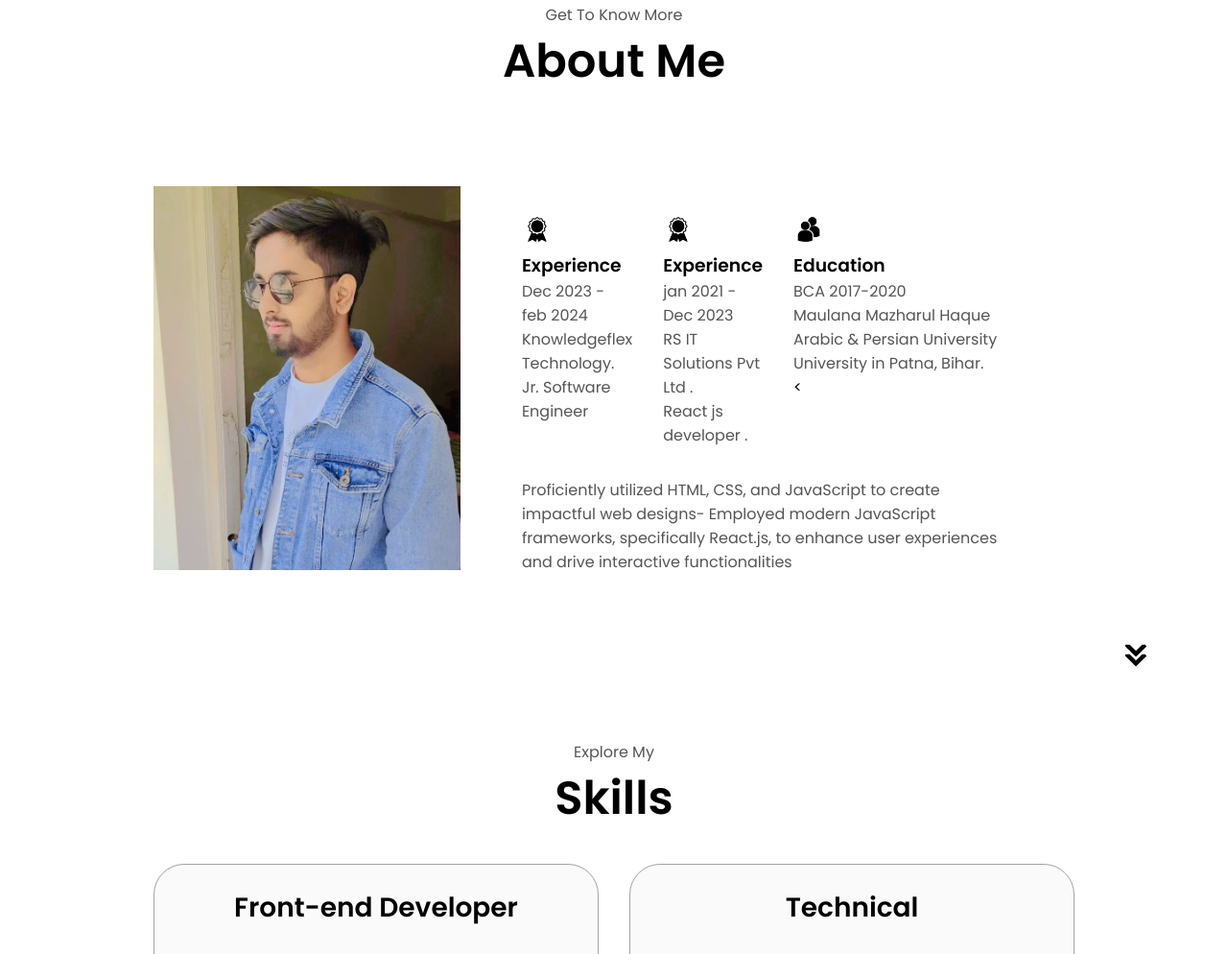
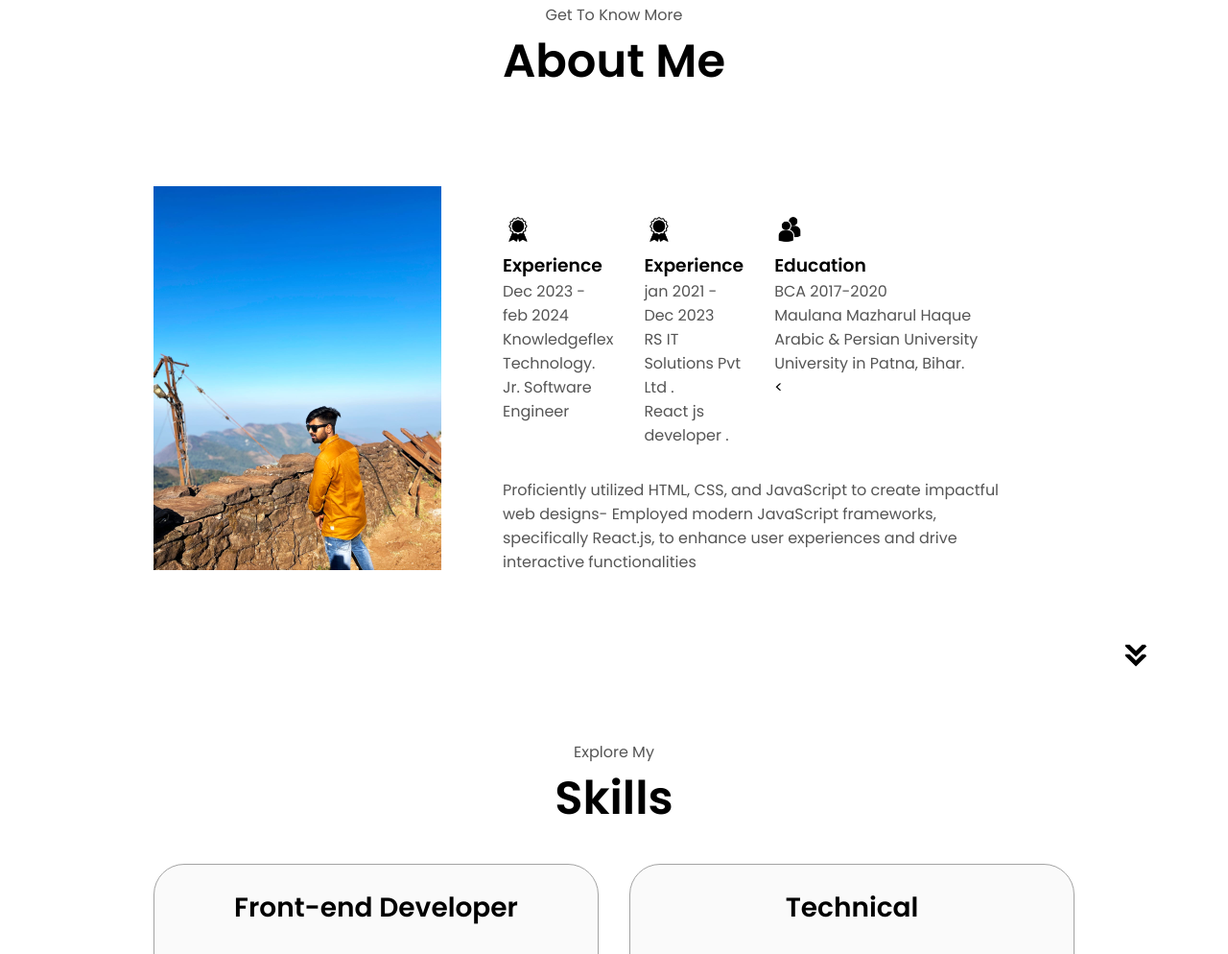
Before and after one commit to Ashishkumar1502/portfolio, a plain HTML site: page index.html in a window 1280 px wide. Shown: the part 925-1919 px from the top of the page at 96% size. Drawn offline with Linux system fonts and the light colour scheme.

Commit message:
Update index.html

```diff
--- a/index.html
+++ b/index.html
@@ -103,7 +103,7 @@
         <div class="section-container">
             <div class="section__pic-container">
                 <img
-                    src="./assets/mypic.jpg"
+                    src="./assets/pick.jpg"
                     alt="about pic"
                     class="aboutpic"
                 />
```
